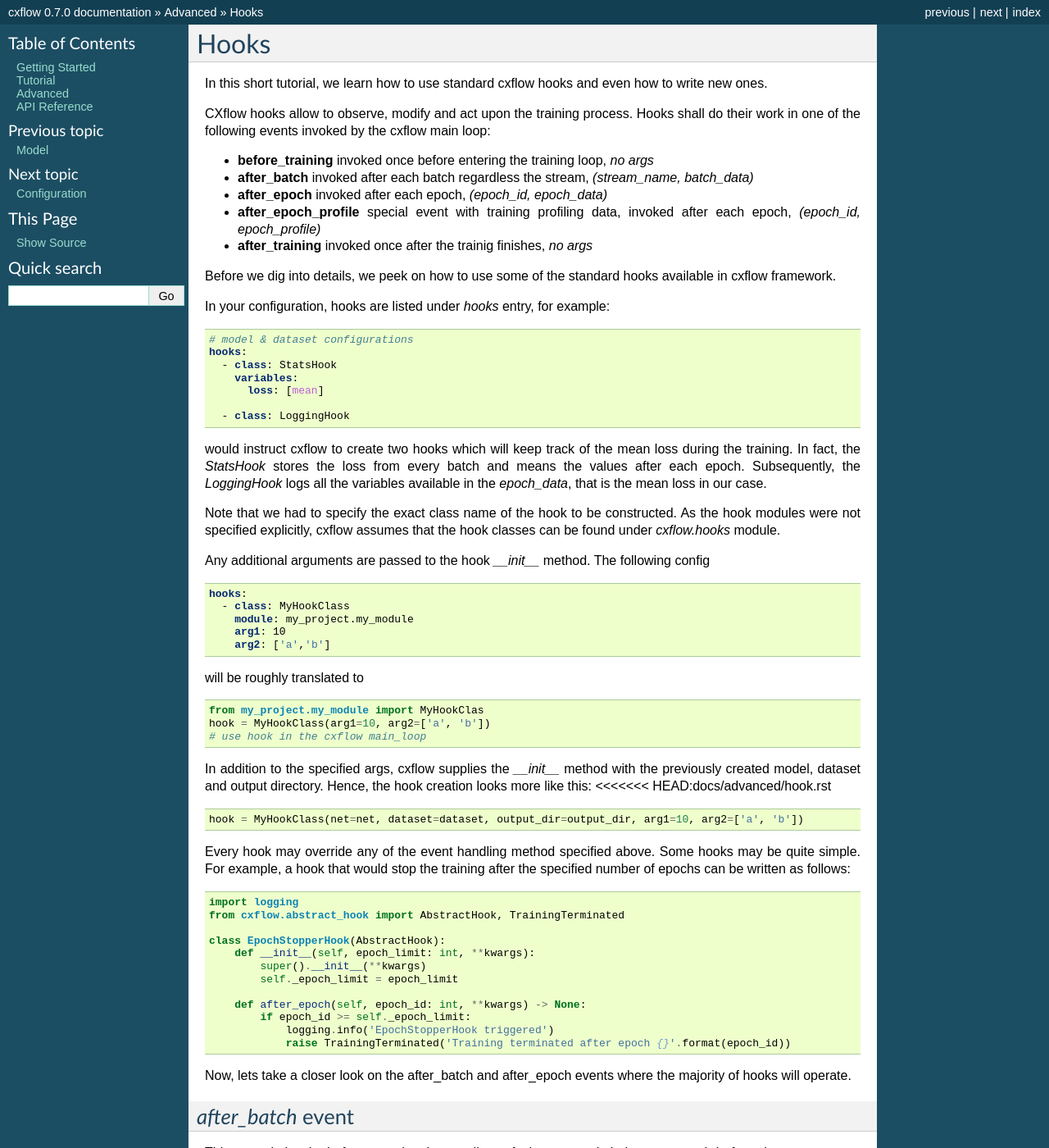
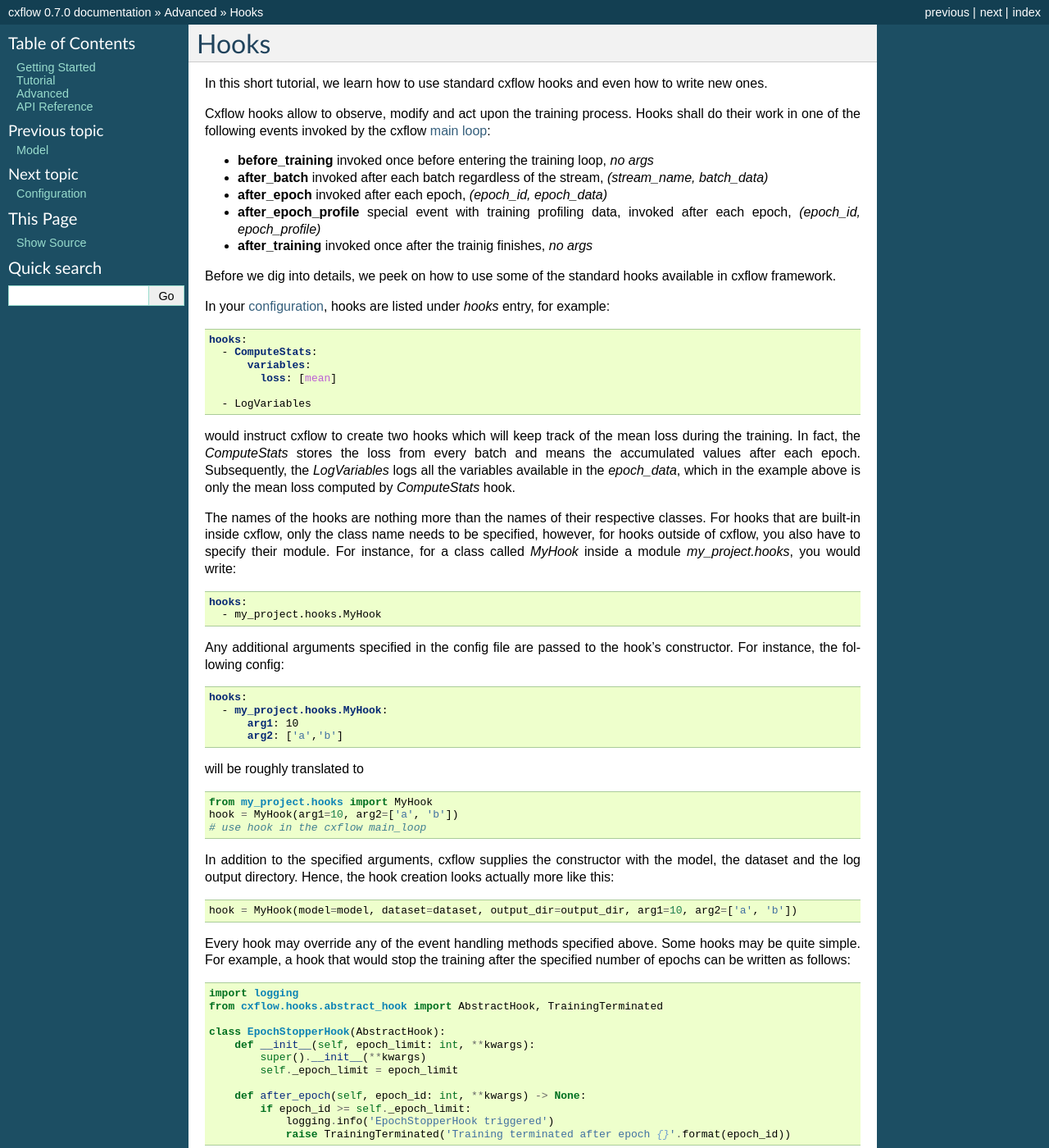
Before and after one commit to iterait/emloop, a Sphinx documentation site: the page built from docs/advanced/hook.rst, in a window 1280 px wide and 1400 px high. Shown: the whole window at 82% size. Built offline with Sphinx 7.4.7, drawn with Linux system fonts in a browser that asks for light colours; some of the changed text lies outside the part shown.

Commit message:
Update hook.rst

```diff
--- a/docs/advanced/hook.rst
+++ b/docs/advanced/hook.rst
@@ -3,68 +3,77 @@ Hooks
 
 In this short tutorial, we learn how to use standard cxflow hooks and even how to write new ones.
 
-CXflow hooks allow to observe, modify and act upon the training process. Hooks shall do their work in one of the following events invoked by the cxflow main loop:
+Cxflow hooks allow to observe, modify and act upon the training process.
+Hooks shall do their work in one of the following events invoked by the cxflow `main loop <main_loop.html>`_:
 
 - **before_training** invoked once before entering the training loop, `no args`
-- **after_batch** invoked after each batch regardless the stream, `(stream_name, batch_data)`
+- **after_batch** invoked after each batch regardless of the stream, `(stream_name, batch_data)`
 - **after_epoch** invoked after each epoch, `(epoch_id, epoch_data)`
 - **after_epoch_profile** special event with training profiling data, invoked after each epoch, `(epoch_id, epoch_profile)`
 - **after_training** invoked once after the trainig finishes, `no args`
 
 Before we dig into details, we peek on how to use some of the standard hooks available in cxflow framework.
 
-In your configuration, hooks are listed under `hooks` entry, for example:
-
-.. code-block:: yaml
-
-    # model & dataset configurations
-    hooks:
-      - class: StatsHook
-        variables:
-          loss: [mean]
-
-      - class: LoggingHook
-
-would instruct cxflow to create two hooks which will keep track of the mean loss during the training.
-In fact, the `StatsHook` stores the loss from every batch and means the values after each epoch.
-Subsequently, the `LoggingHook` logs all the variables available in the `epoch_data`, that is the mean loss in our case.
-
-Note that we had to specify the exact class name of the hook to be constructed.
-As the hook modules were not specified explicitly, cxflow assumes that the hook classes can be found under `cxflow.hooks` module.
-
-Any additional arguments are passed to the hook `__init__` method. The following config
+In your `configuration <config.html>`_, hooks are listed under `hooks` entry, for example:
 
 .. code-block:: yaml
 
     hooks:
-      - class: MyHookClass
-        module: my_project.my_module
-        arg1: 10
-        arg2: ['a','b']
+      - ComputeStats:
+          variables:
+            loss: [mean]
+
+      - LogVariables
+
+would instruct cxflow to create two hooks which will keep track of the mean loss during the training.
+In fact, the `ComputeStats` stores the loss from every batch and means the accumulated values after
+each epoch.
+Subsequently, the `LogVariables` logs all the variables available in the `epoch_data`, which
+in the example above is only the mean loss computed by `ComputeStats` hook.
+
+The names of the hooks are nothing more than the names of their respective classes.
+For hooks that are built-in inside cxflow, only the class name needs to be specified,
+however, for hooks outside of cxflow, you also have to specify their module. For instance,
+for a class called `MyHook` inside a module `my_project.hooks`, you would write:
+
+.. code-block:: yaml
+
+    hooks:
+      - my_project.hooks.MyHook
+
+Any additional arguments specified in the config file are passed to the hook's constructor.
+For instance, the following config:
+
+.. code-block:: yaml
+
+    hooks:
+      - my_project.hooks.MyHook:
+          arg1: 10
+          arg2: ['a','b']
 
 will be roughly translated to
 
 .. code-block:: python
 
-    from my_project.my_module import MyHookClas
-    hook = MyHookClass(arg1=10, arg2=['a', 'b'])
+    from my_project.hooks import MyHook
+    hook = MyHook(arg1=10, arg2=['a', 'b'])
     # use hook in the cxflow main_loop
 
-In addition to the specified args, cxflow supplies the `__init__` method with the previously created model, dataset and output directory.
-Hence, the hook creation looks more like this:
-<<<<<<< HEAD:docs/advanced/hook.rst
+In addition to the specified arguments, cxflow supplies the constructor with the model,
+the dataset and the log output directory.
+Hence, the hook creation looks actually more like this:
 
 .. code-block:: python
 
-    hook = MyHookClass(net=net, dataset=dataset, output_dir=output_dir, arg1=10, arg2=['a', 'b'])
+    hook = MyHook(model=model, dataset=dataset, output_dir=output_dir, arg1=10, arg2=['a', 'b'])
 
-Every hook may override any of the event handling method specified above. Some hooks may be quite simple.
+Every hook may override any of the event handling methods specified above. Some hooks may be quite simple.
 For example, a hook that would stop the training after the specified number of epochs can be written as follows:
 
 .. code-block:: python
 
     import logging
-    from cxflow.abstract_hook import AbstractHook, TrainingTerminated
+    from cxflow.hooks.abstract_hook import AbstractHook, TrainingTerminated
 
     class EpochStopperHook(AbstractHook):
         def __init__(self, epoch_limit: int, **kwargs):
@@ -76,7 +85,8 @@ For example, a hook that would stop the training after the specified number of e
                 logging.info('EpochStopperHook triggered')
                 raise TrainingTerminated('Training terminated after epoch {}'.format(epoch_id))
 
-Now, lets take a closer look on the after_batch and after_epoch events where the majority of hooks will operate.
+Now, lets take a closer look on the `after_batch` and `after_epoch` events where the majority
+of hooks will operate.
 
 `after_batch` event
 ===================
@@ -86,50 +96,62 @@ In fact, the stream name will be available in the `stream_name` argument.
 
 The second and last argument named `batch_data` is a dict of stream sources and model outputs.
 
-Imagine a dataset that provides streams with `images` and `classes` sources and a model which takes the `images` and outputs its own `preditions`.
+Imagine a dataset that provides streams with two sources, `images` and `labels` and a model which
+takes the `images` and outputs its own `preditions`.
 In this case, the `batch_data` would contain the following dict
 
 .. code-block:: python
 
     {
-     'images': ['1st image', '2nd image'...],
-     'classes': [5, 2,...],
-     'prediction': [5, 1,...]
+        'images': ['1st image', '2nd image'...],
+        'labels': [5, 2,...],
+        'prediction': [5, 1,...]
     }
 
-Now, the hook decides how to process this data. It may be useful to accumulate the data over the whole epoch and process them in the after_epoch event.
-Luckily, you do not have to implement this behavior on your own, it is already available in our `AccumulatingHook` from which you may derive your own hook.
+Now, the hook decides how to process this data. Usually, it is useful to accumulate the data over
+the whole epoch and process them in the `after_epoch` event all at once.
+Luckily, you do not have to implement this behavior on your own, it is already
+available in our :py:class:`cxflow.hooks.AccumulateVariables` hook from which
+you may derive your own hook.
 
 `after_epoch` event
 ===================
 
-The after epoch event is even more simple. The event identifies the epoch with the `epoch_id` argument and provides an `epoch_data` object to share the computed data between the hooks.
+The `after_epoch` event is even more simple.
+The event accepts two arguments, `epoch_id`, representing the epoch number, and
+`epoch_data`, which is an object shared between the hooks.
 
-Initially, this object is an empty dict with stream name entries. E.g., with train, valid and test streams we get
+Initially, the `epoch_data` object is an empty dict with stream name entries.
+E.g., with train, valid and test streams it initially looks as following:
 
 .. code-block:: python
 
     {
-     'train': {},
-     'valid': {},
-     'test': {}
+        'train': {},
+        'valid': {},
+        'test': {}
     }
 
-Now our `StatsHook` from the previous example computes the mean over the accumulated loss data and stores the result to the given `epoch_data` which leaves us with
+Now, for instance, our `ComputeStats` from the first example computes the mean over the
+accumulated loss data and stores the result to the given `epoch_data`. So after
+the `ComputeStats` hook has been called, the `epoch_data` will look as follows:
 
 .. code-block:: python
 
     {
-     'train': {'loss': {'mean': 0.2}},
-     'valid': {'loss': {'mean': 0.32}},
-     'test': {'loss': {'mean': 0.35}
+        'train': {'loss': {'mean': 0.2}},
+        'valid': {'loss': {'mean': 0.32}},
+        'test': {'loss': {'mean': 0.35}
     }
 
-The `LoggingHook` already expects this structure and logs everything it gets.
+The `LogVariables` already expects this structure and logs everything it gets.
 
-**Note that the hooks order matters! We would see nothing with the `LoggingHook` placed before the `StatsHook`.**
+**Note that the hooks order matters! We would see nothing with the `LogVariables` placed
+before the `ComputeStats`.**
 
-## Regular hook configuration
+Regular hook configuration
+==========================
+
 Altogether, the hook system provides instruments to carefully watch and manage your training.
 
 A good starting point for your own hook configuration may be the following config:
@@ -138,27 +160,27 @@ A good starting point for your own hook configuration may be the following confi
 
     hooks:
       # compute classification statistics such as accuracy of f1 score
-      - class: ClassificationInfoHook
-        predicted_variable: predictions
-        gold_variable: labels
+      - cxflow_scikit.ClassificationInfoHook:
+          predicted_variable: predictions
+          gold_variable: labels
 
       # compute mean loss over each epoch
-      - class: StatsHook
-        variables:
-          loss: [mean]
+      - ComputeStats:
+          variables:
+            loss: [mean]
 
       # log the results to the standard python logging, csv and tensorboard
-      - class: LoggingHook
-      - class: CSVHook
-      - class: ProfileHook
-      - class: TensorBoardHook
+      - LogVariables
+      - WriteCSV
+      - LogProfile
+      - cxflow_tensorflow.hooks.WriteTensorboard
 
       # save the best model
-      - class: BestSaverHook
+      - SaveBest
 
       # allow interrupting with CTRL+C
-      - class: SigintHook
+      - CatchSigint
 
       # stop after 100 epochs
-      - class: EpochStopperHook
-        epoch_limit: 100
+      - StopAfter:
+          epochs: 100
```
